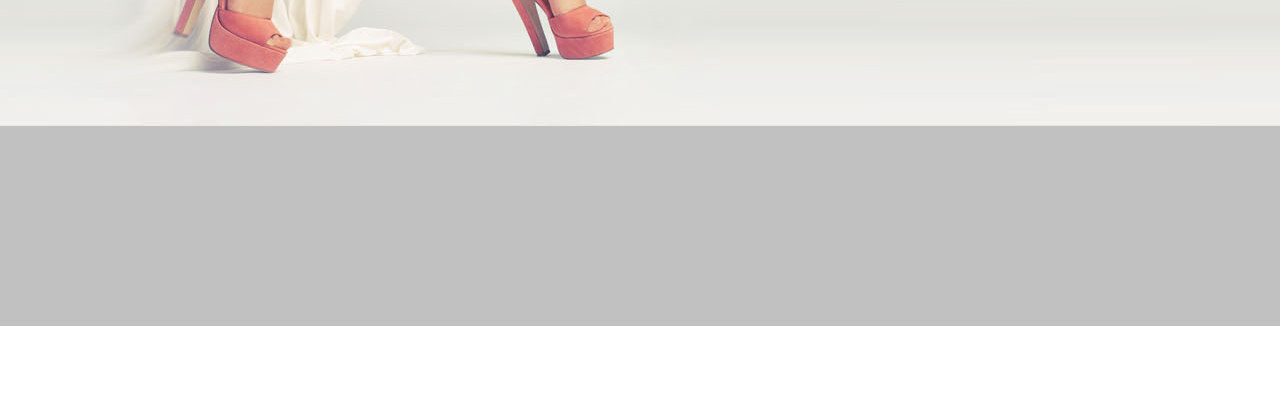
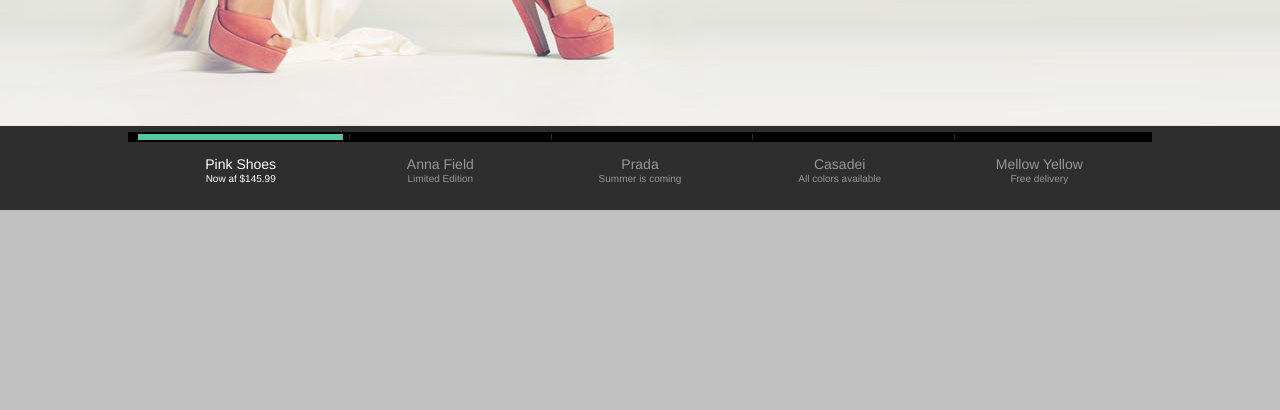
Before and after one commit to gh-soto/urok-10, a plain HTML site: page index.html in a window 1280 px wide. Shown: the part 449-859 px from the top of the page. Before the commit the page ends 800 px from the top, so only its background shows below. Drawn offline with Linux system fonts and the light colour scheme.

Commit message:
+middleMenu

```diff
--- a/index.html
+++ b/index.html
@@ -74,7 +74,6 @@
 		</nav>
 
 
-
 		<div class="slider-page">
 			<div class="wraper">
 				<img class="slider" src="/template/images/nogi.jpg" alt="nogi">
@@ -97,6 +96,39 @@
 			</div>
 		</div>
 
+		<div class="middle-menu">
+			<div class="wraper">
+				<div class="slide-line">
+					<div id="slider-pointer"></div>
+					<div class="sl" id="sl-1"></div>
+					<div class="sl" id="sl-2"></div>
+					<div class="sl" id="sl-3"></div>
+					<div class="sl" id="sl-4"></div>
+				</div>
+				<ul>
+					<li>
+						<h4>Pink Shoes</h4>
+						<p>Now af $145.99</p>
+					</li>
+					<li>
+						<h4>Anna Field</h4>
+						<p>Limited Edition</p>
+					</li>
+					<li>
+						<h4>Prada</h4>
+						<p>Summer is coming</p>
+					</li>
+					<li>
+						<h4>Casadei</h4>
+						<p>All colors available</p>
+					</li>
+					<li>
+						<h4>Mellow Yellow</h4>
+						<p>Free delivery</p>
+					</li>
+				</ul>
+			</div>
+		</div>
 
 		<footer>
 			<div class="wraper">
--- a/template/styles/style.scss
+++ b/template/styles/style.scss
@@ -91,9 +91,6 @@ header {
 		visibility: inherit;
 
 	}
-	.search:not(:hover){
-  		/*не розібрався як воно працює*/
-  	}
 
 	.search-field {
 		float: right;
@@ -133,6 +130,11 @@ header {
 			}
 
 		}
+	}
+	.search-field:not(.search:hover){
+		/*не розібрався як воно працює*/
+		visibility: hidden;
+		 transition: 3s;
 	}
 
 }
@@ -254,11 +256,9 @@ nav {
 			}
 		}
 	}
-
-
 }
 nav::after {		/*clear-fix*/
-content: '';
+content: '.';
 display: block;
 clear: both;
 height: 0;
@@ -281,7 +281,9 @@ height: 0;
 
 		.item-details {
 			position: absolute;
-			left: 560px;
+			float: right;
+			right: 0;
+			width: 45%;
 			z-index: 2;
 			margin-top: 70px;
 			font-family: 'Aller_Lt', 'Roboto', sans-serif;
@@ -348,9 +350,6 @@ height: 0;
 					}
 				}
 			}
-
-
-
 		}
 	}
 
@@ -358,9 +357,82 @@ height: 0;
 }
 
 
+.middle-menu {
+	background: #2E2E2E;
+	padding-top: 6px;
+	text-align: center;
+	color: #979797;
+	.slide-line {
+		background: black;
+		width: 102%;
+		height: 10px;
+		z-index: 1;
+		margin: auto;
+		margin-left: -1%;
+		padding: 2px 1%;
+		position: relative;
+
+		#slider-pointer {
+			height: 6px;
+			width: 20%;
+			background: #57C5A0;
+			position: absolute;
+		}
+		.sl {
+			height: 6px;
+			width: 0.1%;
+			background: #2E2E2E;
+			margin-left: 20%;
+		}
+		#sl-1 {
+			float: left;
+			margin-left: 21%;
+		}
+		#sl-2 {
+			float: left;
+		}
+		#sl-3 {
+			float: left;
+		}
+		#sl-4 {
+			float: left;
+		}
+	}
+
+
+
+	ul {
+		padding: 0;
+		margin: 0;
+		width: 100%;
+		padding-top: 15px;
+		padding-bottom: 23px;
+		li {
+			width: 19.5%;
+			list-style-type: none;
+			display: inline-block;
+
+			h4 {
+				margin: 0;
+				font-size: 14px;
+			}
+
+			p {
+				font-size: 10px;
+				margin: 0;
+			}
+		}
+
+		li:first-child {
+			color: white;
+		}
+	}
+}
+
 footer {
 	height: 200px;
 	background: #c1c1c1;
+	z-index: 1;
 }
 
 
```
Also changed, not shown: template/styles/style.css, 1 other file.
